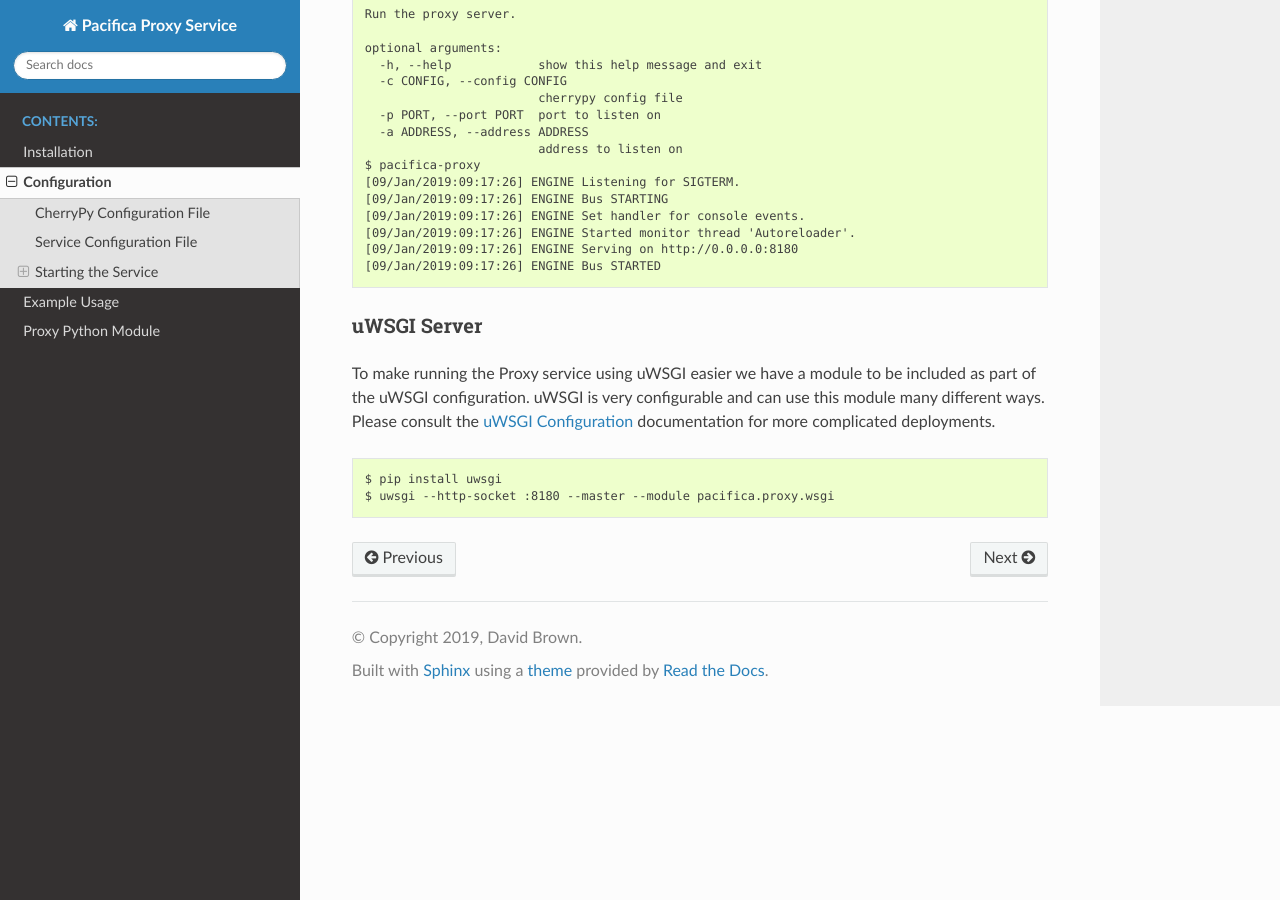
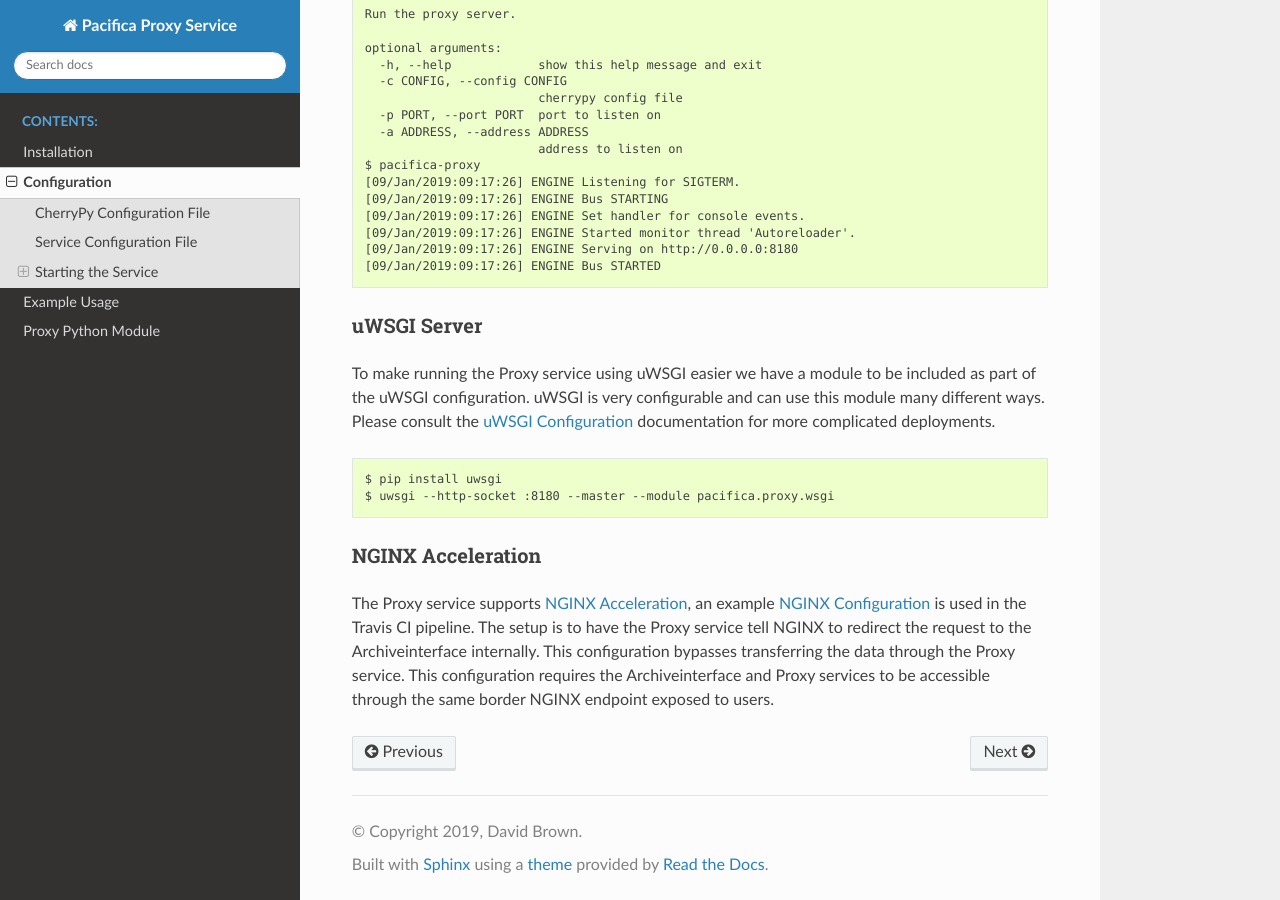
Before and after one commit to pacifica/pacifica-proxy, a Sphinx documentation site: the page built from docs/configuration.md, in a window 1280 px wide and 900 px high, scrolled down 1461 px. Built offline with Sphinx 7.4.7 and the Read the Docs theme 2.0.0, drawn with Linux system fonts in a browser that asks for light colours.

Commit message:
Fix #24 Add NGINX Acceleration Docs (#28)
This adds a paragraph in the configuration page of the docs to
describe the NGINX acceleration configuration and it's benefits.

Fixes #24

Signed-off-by: David Brown <dmlb2000@gmail.com>

````diff
--- a/docs/configuration.md
+++ b/docs/configuration.md
@@ -102,3 +102,16 @@ documentation for more complicated deployments.
 $ pip install uwsgi
 $ uwsgi --http-socket :8180 --master --module pacifica.proxy.wsgi
 ```
+
+### NGINX Acceleration
+
+The Proxy service supports
+[NGINX Acceleration](https://www.nginx.com/resources/wiki/start/topics/examples/x-accel/),
+an example
+[NGINX Configuration](https://raw.githubusercontent.com/pacifica/pacifica-proxy/master/travis/nginx.conf.in)
+is used in the Travis CI pipeline. The setup is to have the Proxy
+service tell NGINX to redirect the request to the Archiveinterface
+internally. This configuration bypasses transferring the data through
+the Proxy service. This configuration requires the Archiveinterface
+and Proxy services to be accessible through the same border NGINX
+endpoint exposed to users.
````
